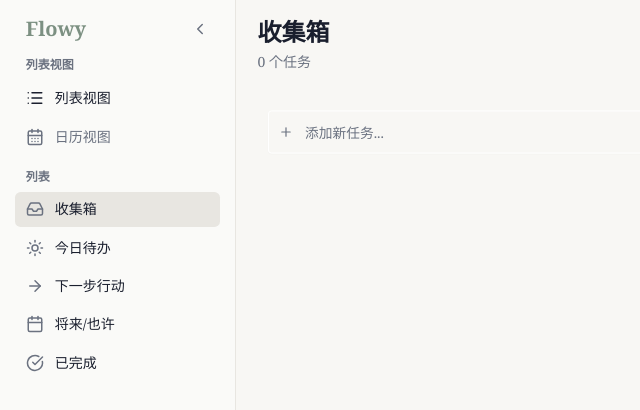
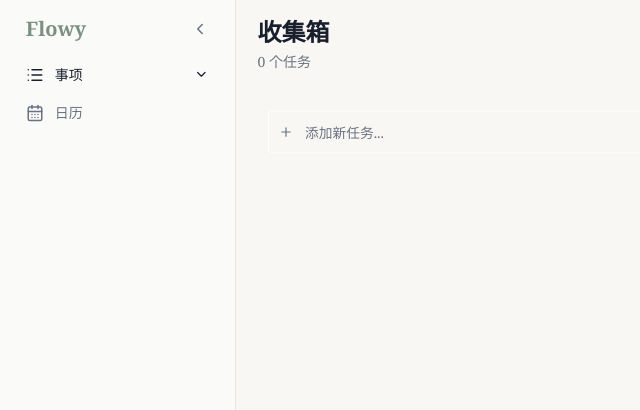
Before and after one commit to lyeka/flowy, a React (Vite) app: page / in a window 1280 px wide. Shown: the top 410 px of the page, without its empty margins (0-640 px from the left). Built offline with nearby package versions, Linux system fonts and the light colour scheme.

Commit message:
Add collapsible sidebar list section with smooth animations

```diff
--- a/src/components/gtd/Sidebar.jsx
+++ b/src/components/gtd/Sidebar.jsx
@@ -7,10 +7,10 @@
 
 import { useState } from 'react'
 import { useTranslation } from 'react-i18next'
-import { motion } from 'framer-motion'
+import { motion, AnimatePresence } from 'framer-motion'
 import { cn } from '@/lib/utils'
 import { GTD_LISTS, GTD_LIST_META } from '@/stores/gtd'
-import { Inbox, Sun, ArrowRight, Calendar, CheckCircle, CalendarDays, List, ChevronLeft, ChevronRight, Settings } from 'lucide-react'
+import { Inbox, Sun, ArrowRight, Calendar, CheckCircle, CalendarDays, List, ChevronLeft, ChevronRight, ChevronDown, Settings } from 'lucide-react'
 import { snappy } from '@/lib/motion'
 import { isTauri, exportData, importData } from '@/lib/tauri'
 import { Settings as SettingsDialog } from './Settings'
@@ -20,6 +20,7 @@ const ICONS = { Inbox, Sun, ArrowRight, Calendar, CheckCircle }
 export function Sidebar({ activeList, onSelect, counts, viewMode, onViewModeChange, onExport, onImport, settingsOpen, onSettingsOpenChange, className }) {
   const { t } = useTranslation()
   const [collapsed, setCollapsed] = useState(false)
+  const [listExpanded, setListExpanded] = useState(true)
 
   return (
     <aside className={cn(
@@ -46,12 +47,18 @@ export function Sidebar({ activeList, onSelect, counts, viewMode, onViewModeChan
 
       {/* 视图分组 */}
       <div className="flex flex-col gap-1">
-        {!collapsed && <h2 className="text-xs font-semibold text-muted-foreground px-3 mb-1">{t('views.list')}</h2>}
         <motion.button
           whileHover={{ y: -2, scale: 1.02 }}
           whileTap={{ scale: 0.96 }}
           transition={snappy}
-          onClick={() => onViewModeChange('list')}
+          onClick={() => {
+            if (viewMode === 'list') {
+              setListExpanded(!listExpanded)
+            } else {
+              onViewModeChange('list')
+              setListExpanded(true)
+            }
+          }}
           className={cn(
             "flex items-center gap-3 px-3 py-2 rounded-lg text-sm transition-colors",
             "hover:bg-sidebar-accent/50",
@@ -60,13 +67,23 @@ export function Sidebar({ activeList, onSelect, counts, viewMode, onViewModeChan
           )}
         >
           <List className="h-[18px] w-[18px]" />
-          {!collapsed && t('views.list')}
+          {!collapsed && (
+            <>
+              <span className="flex-1 text-left">{t('views.list')}</span>
+              {viewMode === 'list' && (
+                listExpanded ? <ChevronDown className="h-4 w-4" /> : <ChevronRight className="h-4 w-4" />
+              )}
+            </>
+          )}
         </motion.button>
         <motion.button
           whileHover={{ y: -2, scale: 1.02 }}
           whileTap={{ scale: 0.96 }}
           transition={snappy}
-          onClick={() => onViewModeChange('calendar')}
+          onClick={() => {
+            onViewModeChange('calendar')
+            setListExpanded(false)
+          }}
           className={cn(
             "flex items-center gap-3 px-3 py-2 rounded-lg text-sm transition-colors",
             "hover:bg-sidebar-accent/50",
@@ -80,9 +97,15 @@ export function Sidebar({ activeList, onSelect, counts, viewMode, onViewModeChan
       </div>
 
       {/* GTD 列表分组 */}
-      {viewMode === 'list' && (
-        <div className="flex flex-col gap-1">
-          {!collapsed && <h2 className="text-xs font-semibold text-muted-foreground px-3 mb-1">列表</h2>}
+      <AnimatePresence>
+        {listExpanded && viewMode === 'list' && (
+          <motion.div
+            initial={{ height: 0, opacity: 0 }}
+            animate={{ height: 'auto', opacity: 1 }}
+            exit={{ height: 0, opacity: 0 }}
+            transition={{ duration: 0.2 }}
+            className="flex flex-col gap-1 overflow-hidden"
+          >
             {Object.entries(GTD_LIST_META).map(([key, meta]) => {
               const Icon = ICONS[meta.icon]
               const isActive = activeList === key
@@ -94,7 +117,8 @@ export function Sidebar({ activeList, onSelect, counts, viewMode, onViewModeChan
                   transition={snappy}
                   onClick={() => onSelect(key)}
                   className={cn(
-                  "flex items-center gap-3 px-3 py-2 rounded-lg text-sm transition-colors",
+                    "flex items-center gap-3 py-2 rounded-lg text-sm transition-colors",
+                    "pl-8 pr-3",
                     "hover:bg-sidebar-accent",
                     isActive && "bg-sidebar-accent text-sidebar-accent-foreground font-medium",
                     collapsed && "justify-center"
@@ -114,13 +138,13 @@ export function Sidebar({ activeList, onSelect, counts, viewMode, onViewModeChan
                 </motion.button>
               )
             })}
-        </div>
+          </motion.div>
         )}
+      </AnimatePresence>
 
       {/* 桌面端操作 */}
       {isTauri() && (
         <div className="mt-auto flex flex-col gap-1">
-          {!collapsed && <h2 className="text-xs font-semibold text-muted-foreground px-3 mb-1">{t('common.settings')}</h2>}
           <motion.button
             whileHover={{ y: -2, scale: 1.02 }}
             whileTap={{ scale: 0.96 }}
--- a/src/locales/en-US.json
+++ b/src/locales/en-US.json
@@ -20,8 +20,8 @@
     "done": "Done"
   },
   "views": {
-    "list": "List View",
-    "calendar": "Calendar View"
+    "list": "Things",
+    "calendar": "Calendar"
   },
   "calendar": {
     "months": {
--- a/src/locales/zh-CN.json
+++ b/src/locales/zh-CN.json
@@ -20,8 +20,8 @@
     "done": "已完成"
   },
   "views": {
-    "list": "列表视图",
-    "calendar": "日历视图"
+    "list": "事项",
+    "calendar": "日历"
   },
   "calendar": {
     "months": {
```
Lines whose indentation alone changed are shown as unchanged.
